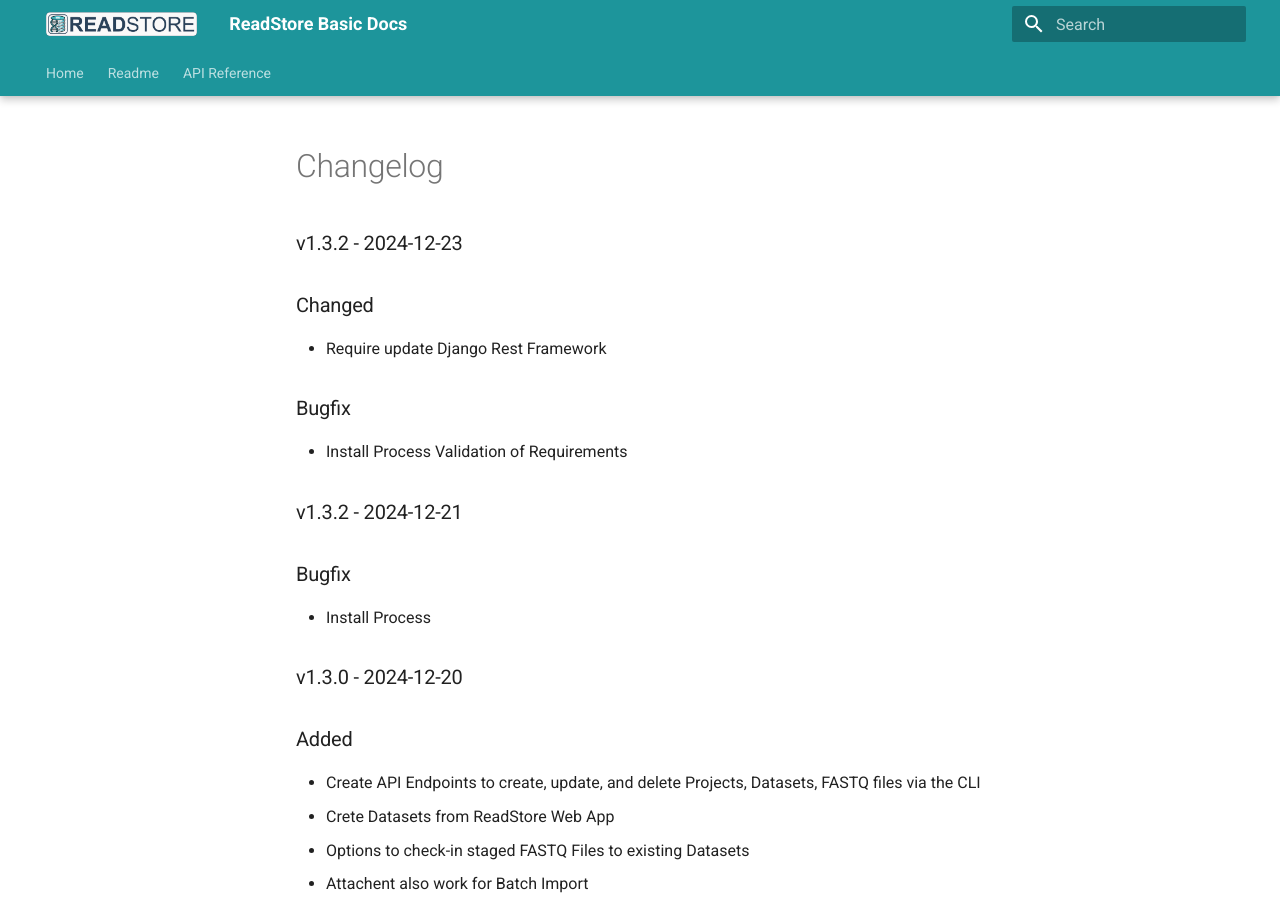
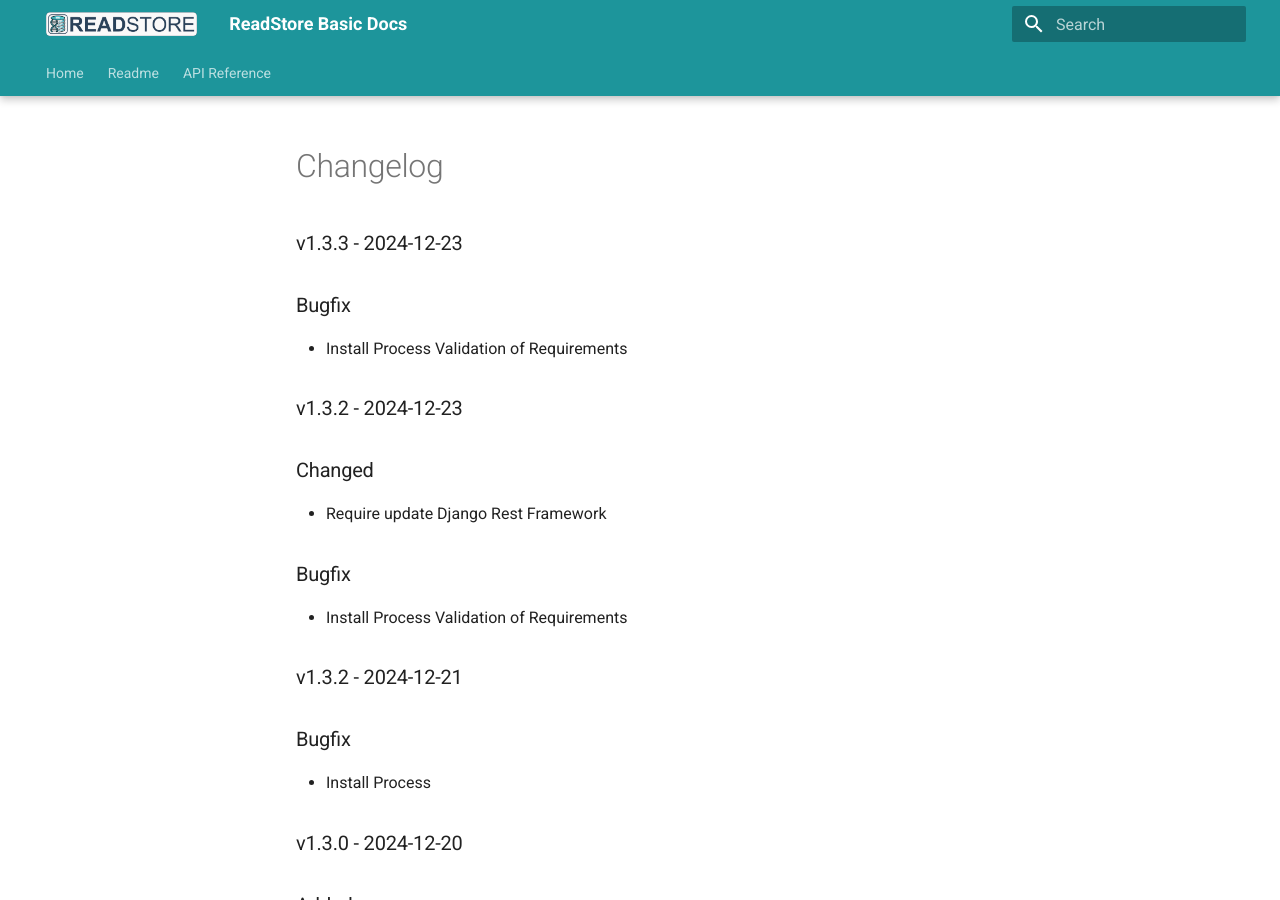
Before and after one commit to EvobyteDigitalBiology/readstore, an MkDocs documentation site: the page built from docs/CHANGELOG.md, in a window 1280 px wide and 900 px high. Built offline with MkDocs 1.6.1 and Material for MkDocs 9.7.7, drawn with Linux system fonts in a browser that asks for light colours.

Commit message:
Doc v1.3.3

```diff
--- a/docs/CHANGELOG.md
+++ b/docs/CHANGELOG.md
@@ -1,4 +1,9 @@
 # Changelog
+
+### v1.3.3 - 2024-12-23
+
+### Bugfix
+- Install Process Validation of Requirements
 
 ### v1.3.2 - 2024-12-23
 
```
